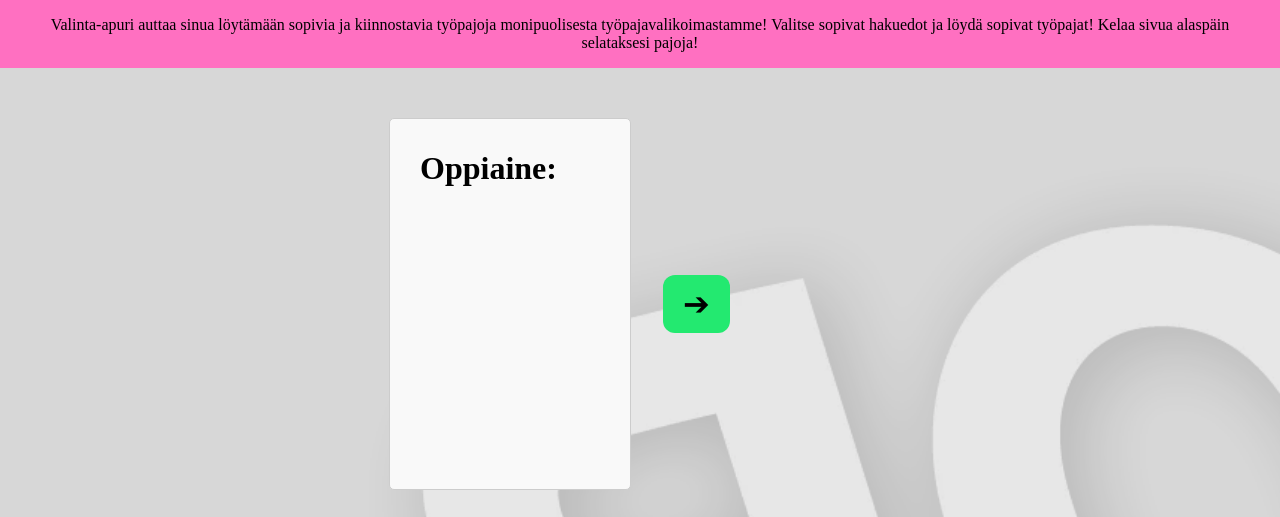
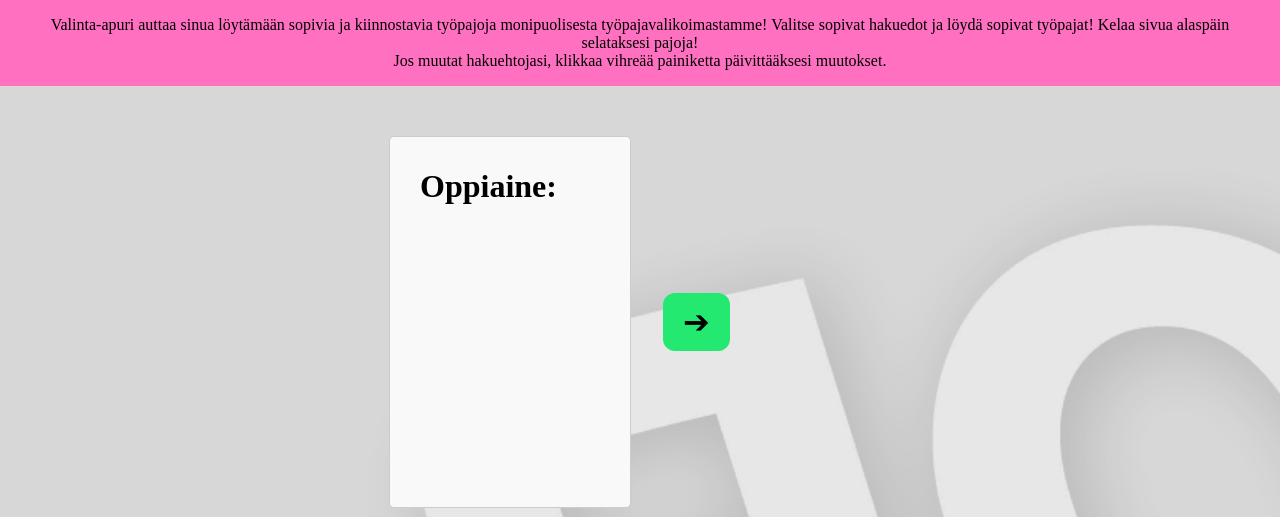
Before and after one commit to AaltoJunior/Valinta-Apuri, a Flask app: page / in a window 1280 px wide. Shown: the top 517 px of the page. Run offline with Flask 3, Linux system fonts and the light colour scheme; parts of the project's set-up code (start-up, migrations or seed data) failed here and were passed over; some libraries are stand-ins or nearby versions; some web fonts are replaced.

Commit message:
Header txt edit

```diff
--- a/templates/index.html
+++ b/templates/index.html
@@ -47,7 +47,7 @@
 <body>
     <header>
         <p>Valinta-apuri auttaa sinua löytämään sopivia ja kiinnostavia työpajoja monipuolisesta työpajavalikoimastamme!
-        Valitse sopivat hakuedot ja löydä sopivat työpajat! Kelaa sivua alaspäin selataksesi pajoja!</p>
+        Valitse sopivat hakuedot ja löydä sopivat työpajat! Kelaa sivua alaspäin selataksesi pajoja! <br> Jos muutat hakuehtojasi, klikkaa vihreää painiketta päivittääksesi muutokset.</p>
     </header>
 <div class="main">
 
```
